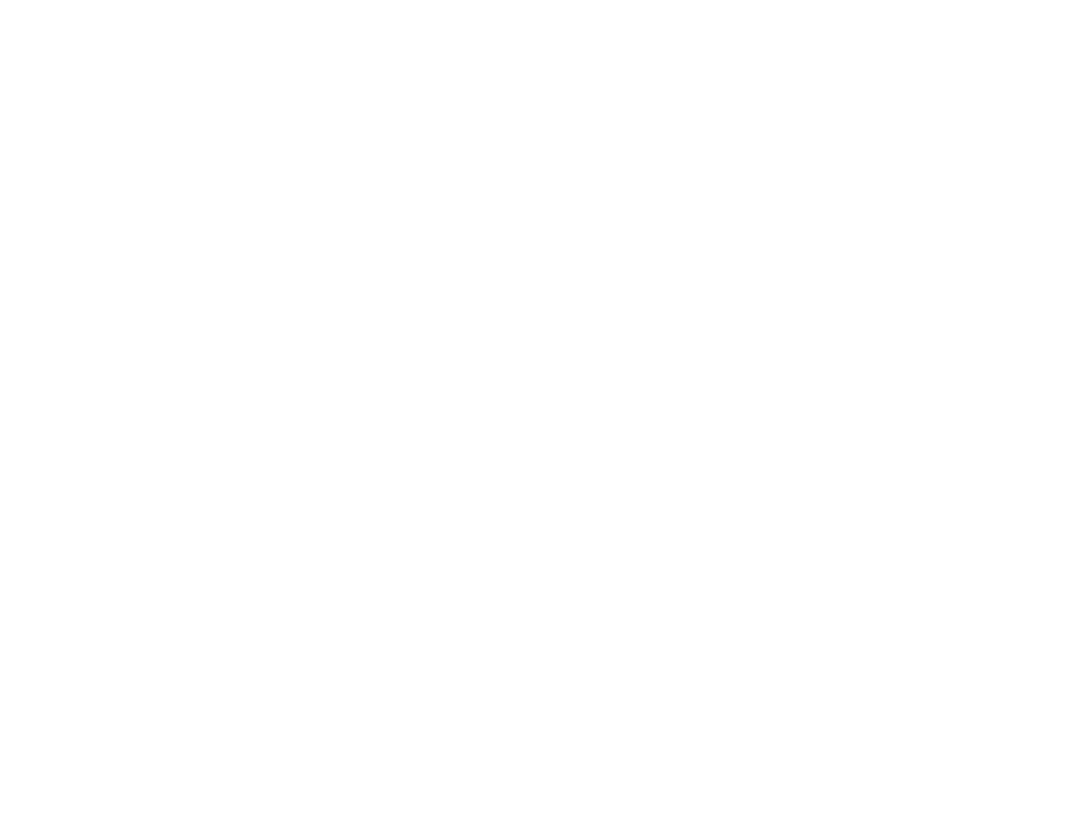
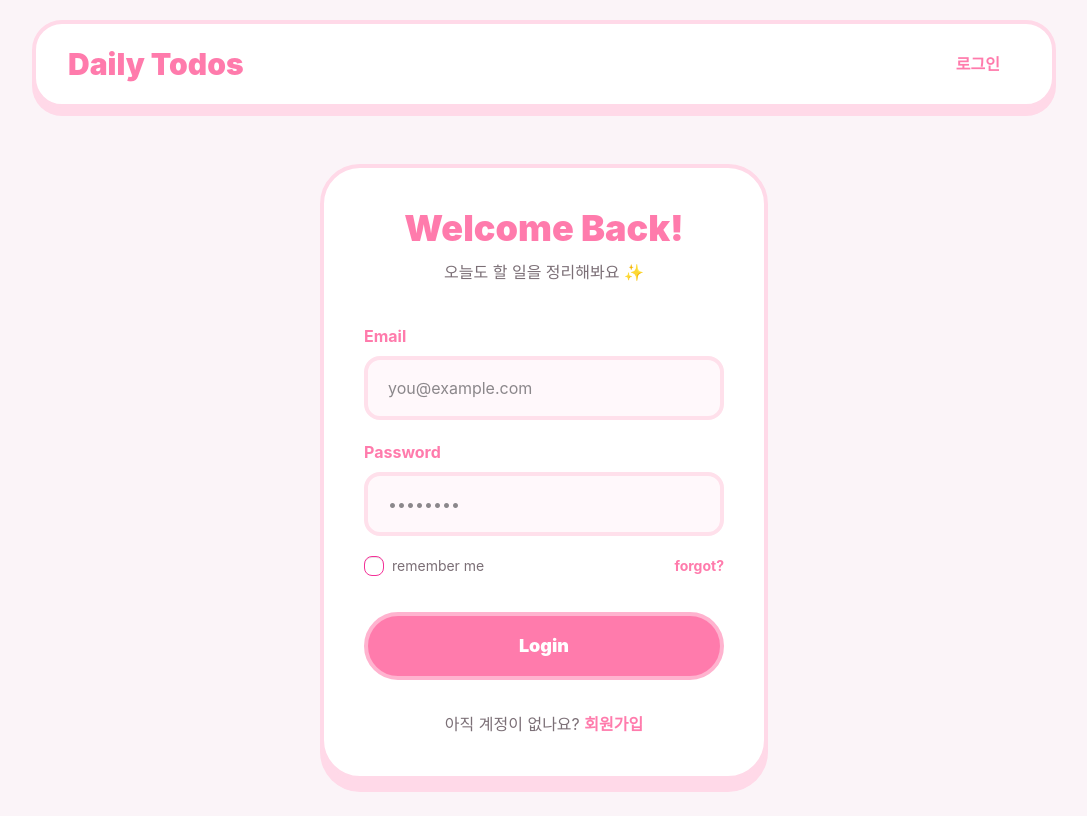
Before and after one commit to HYEJIN-GIT/Today-todos, a React (Vite) app: page /login in a window 1280 px wide. Before the commit this address had no page. Shown: the whole page, without its empty margins (96-1183 px from the left). Built offline with nearby package versions, Linux system fonts and the light colour scheme.

Commit message:
feat : login, login localstoage 기능 추가

```diff
--- a/src/App.jsx
+++ b/src/App.jsx
@@ -5,15 +5,19 @@
 import Header from './layout/Header'
 import Todos from './Pages/Todos/Todos'
 import TodosDetail from './Pages/Todos/TodosDetail'
+import LoginPage from './Pages/Login/LoginPage'
+import { useState } from 'react'
+import Private from './Pages/Login/Private'
 
 function App() {
-
+  const [authenticate,setAuthenticate] = useState(false)
   return (
     <Routes>
-      <Route path='/' element={<Header></Header>}>
+      <Route path='/' element={<Header ></Header>}>
         <Route index element={<HomePage></HomePage>}></Route>
+        <Route path='login' element={<LoginPage></LoginPage>}></Route>
         <Route path='todos'>
-        <Route index element={<Todos></Todos>}></Route>
+        <Route index element={<Private></Private>}></Route>
           <Route path=':id' element={<TodosDetail></TodosDetail>}></Route>
 
         </Route>
--- a/src/Pages/Homepage/HomePage.jsx
+++ b/src/Pages/Homepage/HomePage.jsx
@@ -3,17 +3,71 @@
 
 const HomePage = () => {
   const navigate = useNavigate()
-  const goToTodos = ()=>{
+
+  const goToTodos = () => {
     navigate('/todos')
   }
 
   return (
-    <div className='m-10'>
+    <div className="flex items-center justify-center min-h-[75vh]">
+
+      <div className="bg-white border-4 border-[#ffd9e8] rounded-[40px] p-30 shadow-[0_12px_0px_#ffd9e8] max-w-2xl w-full text-center ">
 
 
-    <button className="btn" onClick={goToTodos}>리스트 보러가기</button>
+        <h1 className="text-5xl font-black text-[#ff7bac] leading-tight">
+          My Daily
+          Todo List
+        </h1>
+
+
+        <p className="mt-6 text-lg text-[#7b6f76] leading-relaxed">
+          오늘 해야 할 일을 정리하고
+          <br />
+          하루를 더 알차게 보내보세요
+        </p>
+
+
+        <div className="mt-10 flex justify-center gap-4">
+
+          <button
+            onClick={goToTodos}
+            className="
+              px-8 py-4
+              rounded-full
+              bg-[#ff7bac]
+              text-white
+              font-bold
+              text-lg
+              border-2
+              border-[#ffb3cf]
+              hover:scale-95
+              transition
+              cursor-pointer
+            "
+          >
+            시작하기
+          </button>
+
+          <button
+            className="
+              px-8 py-4
+              rounded-full
+              bg-[#fff0f6]
+              text-[#ff7bac]
+              font-bold
+              border-2
+              border-[#ffd9e8]
+               hover:scale-95
+              transition
+              cursor-pointer
+            "
+          >
+            둘러보기
+          </button>
+
+        </div>
+      </div>
     </div>
-
   )
 }
 
--- /dev/null
+++ b/src/Pages/Login/LoginPage.jsx
@@ -0,0 +1,137 @@
+
+import React from 'react'
+import { useNavigate } from 'react-router-dom'
+import { useAuthStore } from '../../Store/authStore'
+const LoginPage = () => {
+  const login = useAuthStore((state) => state.login);
+  const navigate = useNavigate()
+
+  const goToTodos = ()=>{
+
+    login()
+    navigate('/todos')
+  }
+
+
+  return (
+    <div className="min-h-[80vh] flex items-center justify-center px-6">
+
+      <div className="w-full max-w-md">
+
+        <div className="bg-white border-4 border-[#ffd9e8] rounded-[40px] p-10 shadow-[0_12px_0px_#ffd9e8]">
+
+
+          <div className="text-center">
+
+
+            <h1 className="text-4xl font-black text-[#ff7bac]">
+              Welcome Back!
+            </h1>
+
+            <p className="mt-3 text-[#7b6f76]">
+              오늘도 할 일을 정리해봐요 ✨
+            </p>
+          </div>
+
+          <div className="mt-10 space-y-5">
+
+
+            <div>
+              <label className="block mb-2 font-bold text-[#ff7bac]">
+                Email
+              </label>
+
+              <input
+                type="email"
+                placeholder="you@example.com"
+                className="
+                  w-full
+                  px-5
+                  py-4
+                  rounded-2xl
+                  border-4
+                  border-[#ffe0eb]
+                  bg-[#fff8fb]
+                  outline-none
+                  focus:border-[#ff7bac]
+                  transition
+                "
+              />
+            </div>
+
+
+            <div>
+              <label className="block mb-2 font-bold text-[#ff7bac]">
+                Password
+              </label>
+
+              <input
+                type="password"
+                placeholder="••••••••"
+                className="
+                  w-full
+                  px-5
+                  py-4
+                  rounded-2xl
+                  border-4
+                  border-[#ffe0eb]
+                  bg-[#fff8fb]
+                  outline-none
+                  focus:border-[#ff7bac]
+                  transition
+                "
+              />
+            </div>
+
+
+            <div className="flex items-center justify-between text-sm">
+
+              <label className="flex items-center gap-2 text-[#7b6f76]">
+                <input type="checkbox" className="checkbox checkbox-sm checkbox-secondary" />
+                remember me
+              </label>
+
+              <button className="text-[#ff7bac] font-bold hover:underline">
+                forgot?
+              </button>
+            </div>
+
+
+            <button
+              className="
+                w-full
+                mt-4
+                py-4
+                rounded-full
+                bg-[#ff7bac]
+                text-white
+                text-lg
+                font-black
+                border-4
+                border-[#ffb3cf]
+                hover:translate-y-1
+                transition
+                cursor-pointer
+              "
+              onClick={goToTodos}
+            >
+              Login
+            </button>
+
+          </div>
+
+          {/* bottom */}
+          <div className="mt-8 text-center text-[#7b6f76]">
+            아직 계정이 없나요?{' '}
+            <button className="text-[#ff7bac] font-bold hover:underline">
+              회원가입
+            </button>
+          </div>
+
+        </div>
+      </div>
+    </div>
+  )
+}
+
+export default LoginPage
--- /dev/null
+++ b/src/Pages/Login/Private.jsx
@@ -0,0 +1,13 @@
+import React from 'react'
+import { Navigate } from 'react-router-dom'
+import Todos from '../Todos/Todos'
+import { useAuthStore } from '../../Store/authStore'
+
+const Private = () => {
+    const authenticate = useAuthStore((state) => state.authenticate);
+  return (
+  authenticate === true ? <Todos></Todos> : <Navigate to='/login'></Navigate>
+  )
+}
+
+export default Private
--- a/src/Pages/Todos/Todos.jsx
+++ b/src/Pages/Todos/Todos.jsx
@@ -3,7 +3,6 @@
 import List from './List'
 import AddTodos from '../Homepage/AddTodos'
 const Todos = () => {
-  const {todoList} = todosStore()
 
    return (
 
--- /dev/null
+++ b/src/Store/authStore.js
@@ -0,0 +1,16 @@
+import { create } from "zustand";
+import { persist } from "zustand/middleware";
+
+export const useAuthStore = create(
+  persist(
+    (set) => ({
+      authenticate: false,
+
+      login: () => set({ authenticate: true }),
+      logout: () => set({ authenticate: false }),
+    }),
+    {
+      name: "auth-storage",
+    }
+  )
+);
--- a/src/layout/Header.jsx
+++ b/src/layout/Header.jsx
@@ -1,20 +1,79 @@
 import React from 'react'
-import { Outlet, useNavigate } from 'react-router-dom'
+import { Outlet, useNavigate,NavLink} from 'react-router-dom'
+
+import { useAuthStore } from '../Store/authStore'
 
 const Header = () => {
-  const date = new Date().toDateString()
+  const authenticate = useAuthStore((state) => state.authenticate);
+  const logout = useAuthStore((state) => state.logout);
   const navigate = useNavigate()
-  const goToHome = ()=>{
+
+
+  const goToHome = () => {
     navigate('/')
   }
+  const goToLogin = () => {
+    navigate('/login')
+  }
+
+
   return (
-    <div>
-      <div className='flex justify-between shadow-xs '>
-      <div className='m-5 text-2xl font-bold cursor-pointer' onClick={goToHome}>Today Todos?</div>
-      <div className='m-5 text-2xl font-bold'>{date}</div>
-      </div>
+    <div className="min-h-screen bg-[#fbf4f8] overflow-hidden">
 
-      <Outlet></Outlet>
+
+      <header className="px-6 py-5">
+
+        <div className="max-w-5xl mx-auto bg-white border-4 border-[#ffd9e8] rounded-[30px] px-8 py-5 shadow-[0_8px_0px_#ffd9e8] flex items-center justify-between">
+
+
+          <div
+            onClick={goToHome}
+            className="
+              text-3xl
+              font-black
+              text-[#ff7bac]
+              cursor-pointer
+              hover:scale-105
+              transition
+            "
+          >
+             Daily Todos
+          </div>
+
+          <div className="flex items-center gap-3">
+
+
+{authenticate ? (
+  <button
+    onClick={logout}
+    className=" px-5
+      py-2
+      rounded-full
+      text-[#ff7bac]
+      font-bold
+       cursor-pointer
+     "
+  >
+    로그아웃
+  </button>
+) : (
+  <NavLink to="/login">
+    <button   className="    px-5
+      py-2
+      rounded-full
+      text-[#ff7bac]
+      font-bold
+      cursor-pointer
+      ">로그인</button></NavLink>
+)}
+
+</div>
+        </div>
+      </header>
+
+      <main className="max-w-5xl mx-auto px-6 py-6">
+        <Outlet />
+      </main>
     </div>
   )
 }
```
